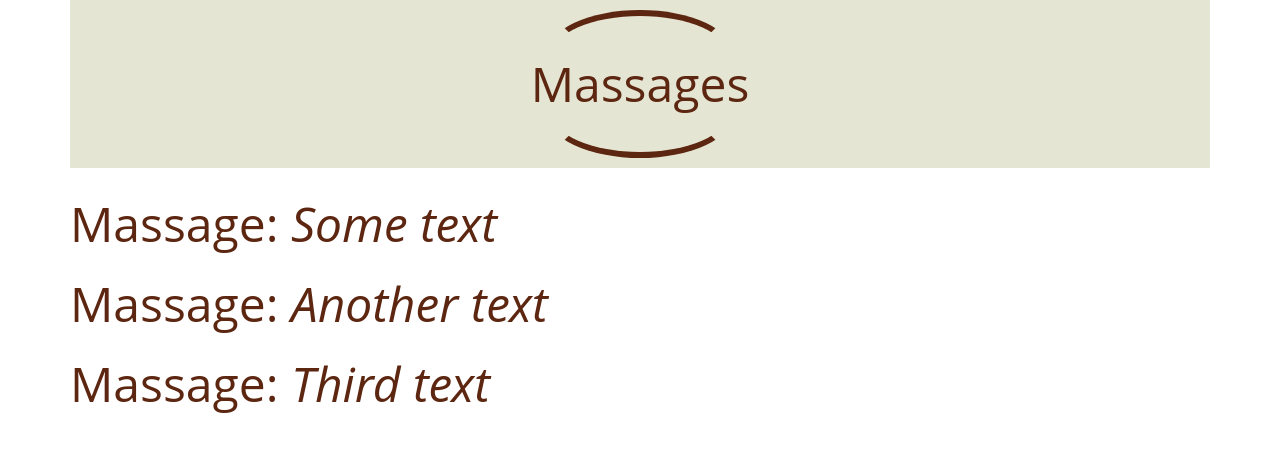
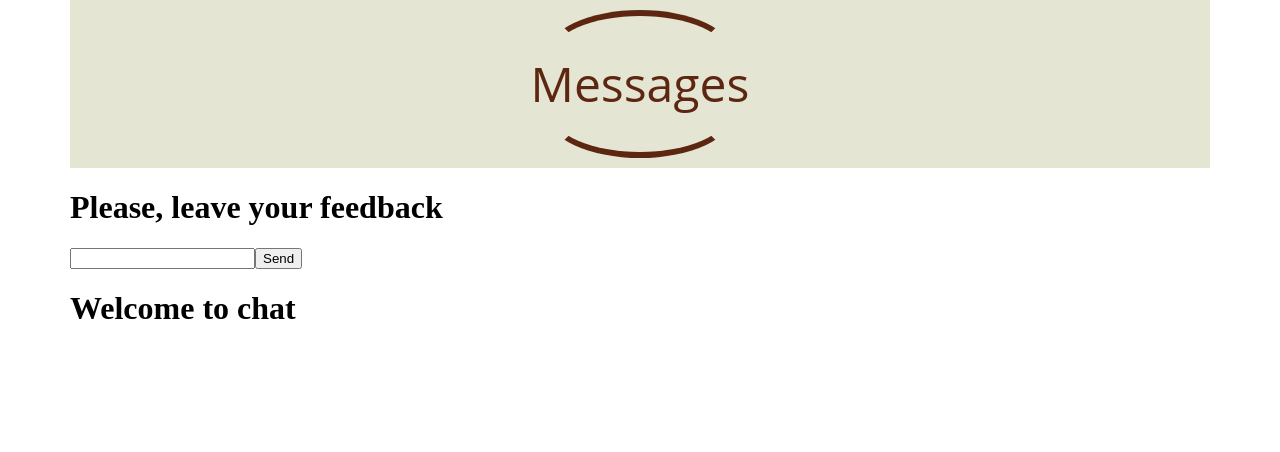
Before and after one commit to lilyanovi/GB_React_Homework, a React (Create React App) app: page / in a window 1280 px wide. Shown: the top 452 px of the page. Built offline with nearby package versions, Linux system fonts and the light colour scheme.

Commit message:
homework 2

```diff
--- a/src/App.js
+++ b/src/App.js
@@ -1,15 +1,38 @@
-import Message from "./components/massage";
+import { useState, useEffect } from "react";
+import { AUTHOR } from "./constants.js";
+import { Form } from "./components/form/form.jsx";
+import { MessageList } from "./components/messageList/messageList";
 
 function App() {
+  const [messages, setMessages] = useState([])
+
+  const addMessage = (newMessage) => {
+    setMessages([...messages, newMessage])
+  }
+
+  useEffect(() => {
+    if (messages.length > 0 && messages[messages.length - 1].author === AUTHOR.user) {
+      const timeout = setTimeout(() => {
+        addMessage({
+          author: AUTHOR.bot,
+          text: 'Thanks for the feedback'
+        })
+      }, 1500)
+
+      return () => {
+        clearTimeout(timeout)
+      }
+    }
+  }, [messages])
+
   return (
     <div className="center">
       <header className="App-header">
-        <h1>Massages</h1>
+        <h1>Messages</h1>
       </header>
       <main>
-          <Message text='Some text' />
-          <Message text='Another text' />
-          <Message text='Third text' />
+        <Form addMessage={addMessage}/>
+        <MessageList messages={messages}/>
       </main>
     </div>
   );
--- /dev/null
+++ b/src/components/form/form.jsx
@@ -0,0 +1,31 @@
+import { useState } from 'react'
+import { Button } from '../ui/button'
+import { AUTHOR } from '../../constants'
+import style from'./form.module.css'
+
+export function Form ({ addMessage }){
+    const [text, setText] = useState('')
+
+    const handleSubmit = (event) => {
+        event.preventDefault()
+        addMessage({
+            author: AUTHOR.user,
+            text
+        })
+        setText('')
+    }
+
+    return (
+        <>
+            <h1>Please, leave your feedback</h1>
+            <form onSubmit={handleSubmit}>
+                <input
+                    type="text"
+                    value={text}
+                    onChange={(event)=> setText(event.target.value)}
+                />
+                <Button type='submit'>Send</Button>
+            </form>
+        </>
+    )
+}
--- a/src/components/massage.js
+++ /dev/null
@@ -1,11 +0,0 @@
-import style from'./massage.module.css'
-
-export default function Message(props) {
-    return (
-      <>
-        <header className={style.center}>
-          <h1 className={style.text}>Massage: <span>{props.text}</span> </h1>
-        </header>
-      </>
-    );
-  }
--- a/src/components/massage.module.css
+++ /dev/null
@@ -1,10 +0,0 @@
-.text{
-    font-family: 'Open Sans', sans-serif;
-    color: #5C2610;
-    font-size: 3em;
-    font-weight: normal;
-    line-height: 1;
-}
-.text span {
-    font-style: italic;
-}
--- /dev/null
+++ b/src/components/messageList/messageList.jsx
@@ -0,0 +1,14 @@
+import style from'./messageList.module.css'
+
+export function MessageList ({ messages }){
+    return (
+        <>
+            <h1>Welcome to chat</h1>
+            <ul className={style.messages}>
+                {messages.map((item, index) => (
+                    <li className={style.text} key={index}>{item.text}</li>
+                ))}
+            </ul>
+        </>
+    )
+}
--- /dev/null
+++ b/src/components/messageList/messageList.module.css
@@ -0,0 +1,10 @@
+.text{
+    font-style: italic;
+
+}
+.messages {
+    list-style-type: none;
+    display: flex;
+    flex-direction: column;
+    gap: 20px;
+}
--- /dev/null
+++ b/src/components/ui/button.jsx
@@ -0,0 +1,7 @@
+export function Button (props) {
+    return (
+        <>
+            <button {...props}>{props.children}</button>
+        </>
+    )
+}
--- /dev/null
+++ b/src/constants.js
@@ -0,0 +1,4 @@
+export const AUTHOR = {
+    user: 'user',
+    bot: 'bot'
+  }
--- a/src/index.css
+++ b/src/index.css
@@ -5,9 +5,7 @@ body {
   padding-left: calc(50% - 570px);
   padding-right: calc(50% - 570px);  margin: 0;
 }
-.App-header {
 
-}
 .App-header {
   background: #E4E5D2;
   padding: 50px 20px;
```
Also changed, not shown: src/components/form/form.module.css (added).
